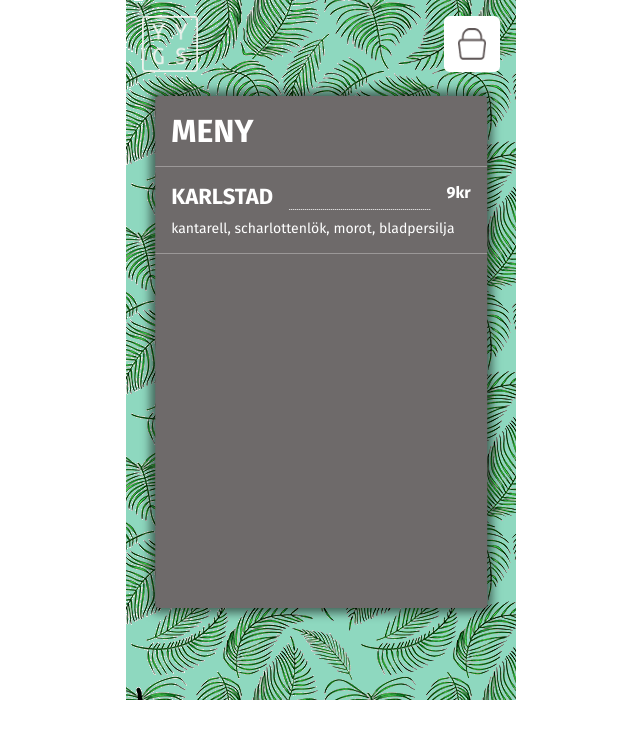
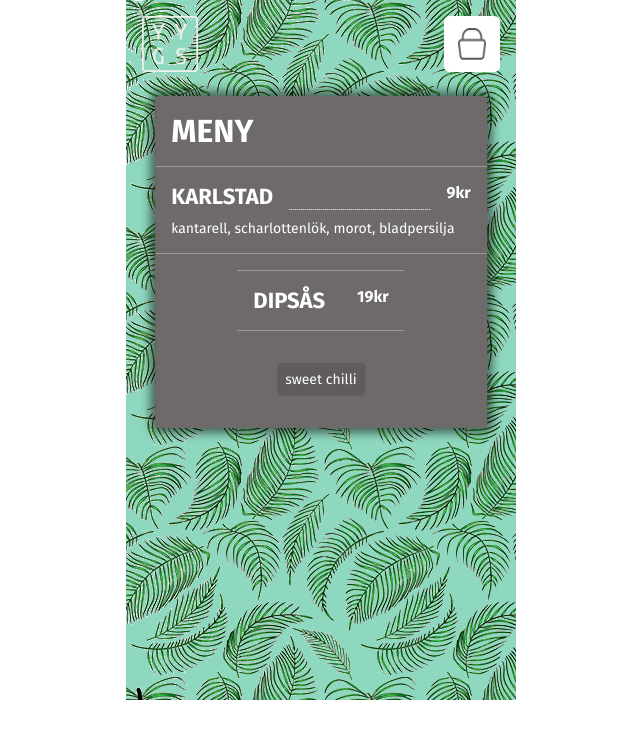
Before and after one commit to veleii/YumYumGimmeSum, a React (Vite) app: page / in a window 1280 px wide. Shown: the top 738 px of the page, without its empty margins (319-959 px from the left). Built offline with nearby package versions, Linux system fonts and the light colour scheme.

Commit message:
måndag eftermiddag

```diff
--- a/src/App.jsx
+++ b/src/App.jsx
@@ -1,6 +1,6 @@
 import React from "react";
 import { BrowserRouter as Router, Routes, Route } from "react-router-dom";
-import Menu from "./pages/menu"; // Importera Menu-komponenten
+import Menu from "./pages/menu";
 import Cart from "./pages/cart";
 import OrderConfirm from "./pages/orderConfirm";
 
--- /dev/null
+++ b/src/components/DipContent.jsx
@@ -0,0 +1,24 @@
+import '../styles/stylesComponent/DipContent.scss';
+
+export default function dip() {
+    return (
+<section className="dip_container">
+<section className="fetch_city">
+    <h2>DIPSÅS</h2>
+    <p></p>
+    <div className="menu_dotted_line"></div>
+
+        <section className="sum">
+            <h4>19kr</h4>
+        </section>
+        </section>
+        <section className="dip_container">
+            <div className="dip_select">
+                <p className='p_dip'>sweet chilli</p>
+            </div>
+
+        </section>
+</section>
+
+    )
+}
--- a/src/components/header.jsx
+++ b/src/components/header.jsx
@@ -1,13 +1,37 @@
+import React from "react";
+import { useNavigate } from "react-router-dom";
 import logo from "../assets/logo.png";
 import cart from "../assets/cart.png";
-import '../styles/stylesComponent/header.scss'
+import '../styles/stylesComponent/header.scss';
 
 const Header = () => {
+    const navigate = useNavigate();
+
+
+    const goToHome = () => {
+        navigate("/");
+    };
+
+    const goToCart = () => {
+        navigate("/cart");
+    };
+
     return (
         <header className="header_container">
-       <img src={logo} alt="Left Image" className="header_img_left" />
+
+            <img
+                src={logo}
+                alt="Logo"
+                className="header_img_left"
+                onClick={goToHome}
+            />
             <div className="white_box">
-       <img src={cart} alt="Right Image" className="cart_img_right" />
+                <img
+                    src={cart}
+                    alt="Cart Icon"
+                    className="cart_img_right"
+                    onClick={goToCart}
+                />
             </div>
         </header>
     );
--- a/src/components/menuContent.jsx
+++ b/src/components/menuContent.jsx
@@ -1,3 +1,6 @@
+import dip from "./DipContent";
+
+
 export default function menuContent() {
     return (
             <div className="menu_overlay">
@@ -5,13 +8,14 @@ export default function menuContent() {
 
                 <section className="fetch_city">
                      <h2>KARLSTAD</h2>
-                     <p>kantarell, scharlottenlök, morot, bladpersilja</p>
+                     <p className="p_menu">kantarell, scharlottenlök, morot, bladpersilja</p>
                     <div className="menu_dotted_line"></div>
 
                         <section className="sum">
 							<h4>9kr</h4>
 						</section>
                 </section>
+                {dip()}
             </div>
 
     );
--- a/src/styles/stylePages/menu.scss
+++ b/src/styles/stylePages/menu.scss
@@ -32,7 +32,7 @@
     display: flex;
     flex-direction: column;
     width: 85%;
-    height: 32rem;
+    height: auto;
     position: absolute;
     top: 6rem;
     left: 50%;
@@ -66,7 +66,7 @@
 
         }
 
-        p {
+        .p_menu {
             grid-row: 2/3;
             grid-column: 1/4;
             padding-top: 10px;
@@ -86,3 +86,7 @@
         }
     }
 }
+
+.dip_container {
+
+}
--- /dev/null
+++ b/src/styles/stylesComponent/DipContent.scss
@@ -0,0 +1,29 @@
+@use "../Partials/Variables" as *;
+
+.menu_dotted_line {
+    border-bottom: dotted 1.5px rgb(255, 255, 255);
+}
+
+.dip_container {
+    justify-content: center;
+    width: 100%;
+    display: flex;
+    flex-wrap: wrap;
+    gap: 1rem;
+    padding: 1rem;
+
+}
+
+.dip_select {
+    background-color: $bg-color-light-grey;
+    display: flex;
+    justify-content: center;
+    align-items: center;
+    border-radius: $border-radius-primary;
+    font-size: $font-size-sm;
+    padding: 0.5rem;
+}
+/*
+.p_dip {
+
+} */
```
Also changed, not shown: src/services/api.jsx (added). Lines whose indentation alone changed are shown as unchanged.
